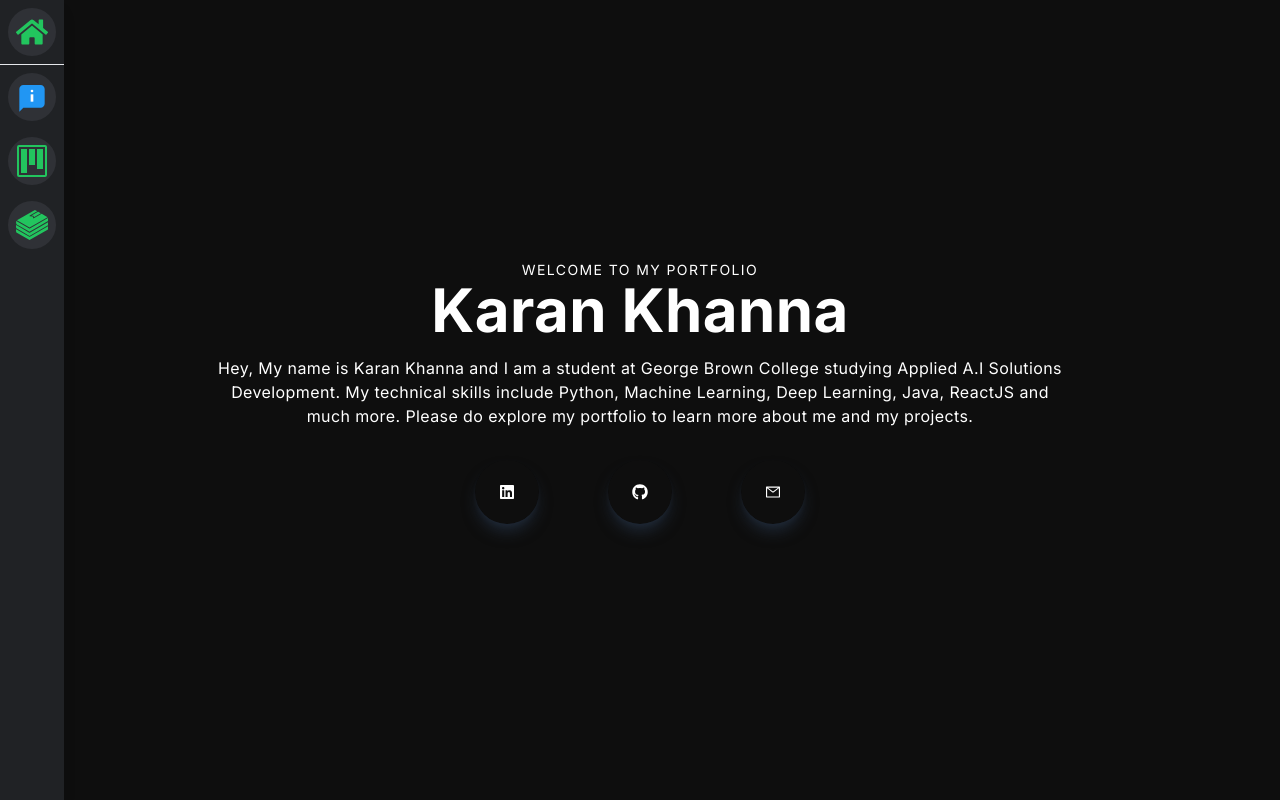
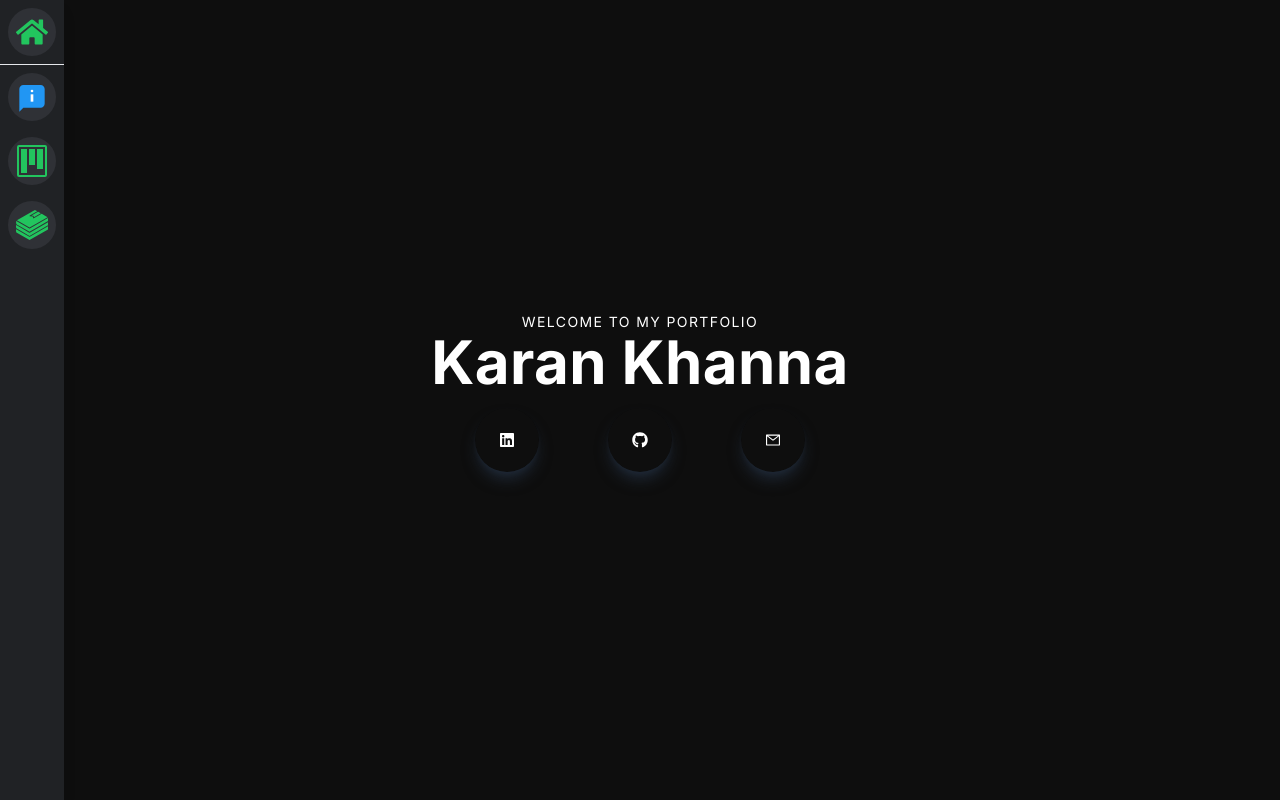
Before and after one commit to kkviper1/portfolio-karan, a Next.js app: page / in a window 1280 px wide. Shown: the top 800 px of the page. Built offline with nearby package versions, Linux system fonts and the light colour scheme.

Commit message:
scroll behaviour changed

```diff
--- a/app/components/Main.tsx
+++ b/app/components/Main.tsx
@@ -10,10 +10,6 @@ const Main = () => {
             <div>
             <p className='uppercase text-sm tracking-widest text-white'>Welcome to my Portfolio</p>
             <h1>Karan Khanna</h1>
-            <p className='py-4 max-w-[70%] m-auto'>
-            Hey, My name is Karan Khanna and I am a student at George Brown College studying Applied A.I Solutions Development. My technical skills include Python, Machine Learning, Deep Learning, Java, ReactJS and much more.
-            Please do explore my portfolio to learn more about me and my projects.
-            </p>
             <div className='flex items-center justify-between max-w-[330px] m-auto py-4'>
               <div className='rounded-full shadow-lg shadow-gray-800 p-6 cursor-pointer hover:scale-105 ease-in duration-300'>
                 <Link href="https://www.linkedin.com/in/karan-khanna-74191185/" >
--- a/app/globals.css
+++ b/app/globals.css
@@ -28,6 +28,7 @@ body {
 
 html {
   scroll-behavior: smooth;
+  scroll-snap-type: y proximity;
 }
 
 @layer base {
```
